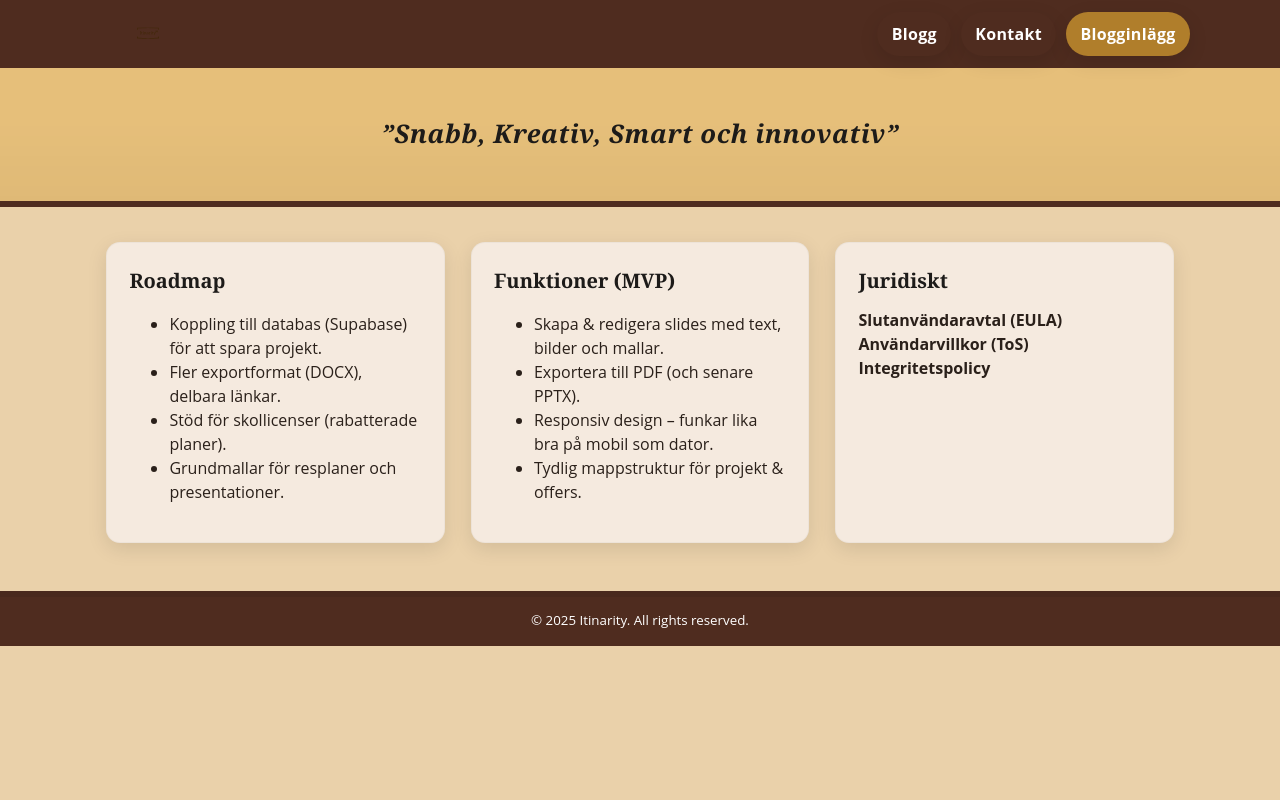
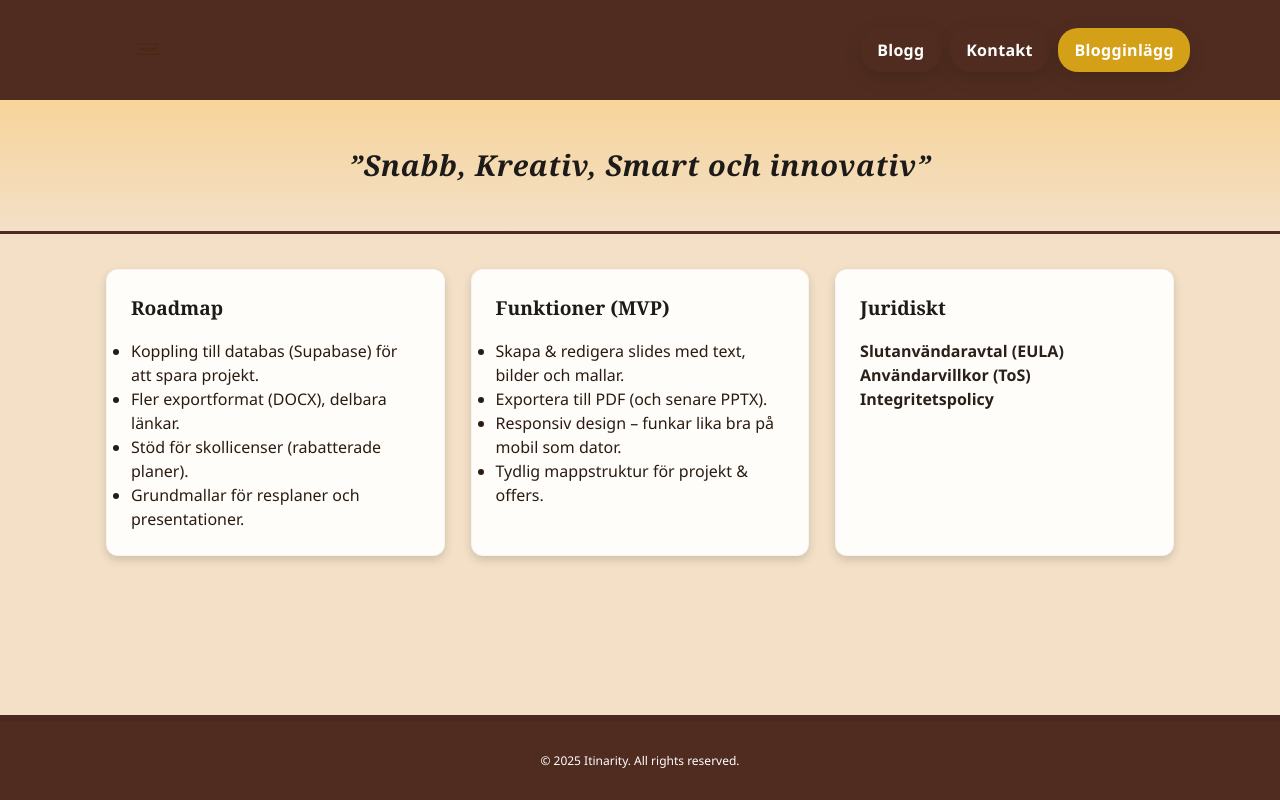
Before and after one commit to RobynT98/itinarity.site, a plain HTML site: page index.html in a window 1280 px wide. Drawn offline with Linux system fonts and the light colour scheme.

Commit message:
Byggde grundlayout med header, hero, knapprad och kort

```diff
--- a/styles.css
+++ b/styles.css
@@ -343,3 +343,257 @@ body{
   .nav-actions{ gap: .45rem }
   .btn{ --padY: .5rem; --padX: .8rem }
 }
+/* ==== RESET ==== */
+* {
+  box-sizing: border-box;
+  margin: 0;
+  padding: 0;
+}
+
+/* ==== LAYOUT ==== */
+body {
+  font-family: "Segoe UI", Roboto, sans-serif;
+  background: #f3e0c7; /* sandfärgad bas */
+  color: #2a1c12;
+  display: flex;
+  flex-direction: column;
+  min-height: 100vh; /* gör så footern trycks ned */
+}
+
+main {
+  flex: 1; /* fyller ut så footern hamnar längst ned */
+  padding: 2rem;
+}
+
+/* ==== HEADER ==== */
+header {
+  background: #4a2c23; /* mörkt trä */
+  padding: 1rem 2rem;
+  display: flex;
+  align-items: center;
+  justify-content: space-between;
+}
+
+header .logo {
+  height: 36px;
+}
+
+/* Navigation */
+nav {
+  display: flex;
+  gap: 1rem;
+}
+
+nav a {
+  text-decoration: none;
+}
+
+.btn {
+  padding: 0.5rem 1rem;
+  border-radius: 20px;
+  font-weight: 600;
+  border: none;
+  cursor: pointer;
+  transition: all 0.2s ease-in-out;
+}
+
+/* Primary (mörk) */
+.btn-primary {
+  background: #2a1c12;
+  color: #fff;
+}
+.btn-primary:hover {
+  background: #3c2920;
+}
+
+/* Accent (guld) */
+.btn-accent {
+  background: #d4a017;
+  color: #fff;
+}
+.btn-accent:hover {
+  background: #e4b726;
+}
+
+/* Secondary (ljus) */
+.btn-secondary {
+  background: #fff3e0;
+  color: #2a1c12;
+  border: 1px solid #d4a017;
+}
+.btn-secondary:hover {
+  background: #ffe4b3;
+}
+
+/* ==== HERO ==== */
+.hero {
+  text-align: center;
+  padding: 3rem 2rem;
+  background: linear-gradient(#f7d49a, #f3e0c7);
+  border-bottom: 3px solid #4a2c23;
+}
+
+.hero h1 {
+  font-size: 1.8rem;
+  font-style: italic;
+  font-weight: 700;
+}
+
+/* ==== CONTENT / CARDS ==== */
+.cards {
+  display: flex;
+  flex-wrap: wrap;
+  gap: 1.5rem;
+  justify-content: center;
+  margin-top: 2rem;
+}
+
+.card {
+  background: #fffdf9;
+  border-radius: 12px;
+  padding: 1.5rem;
+  flex: 1 1 280px;
+  max-width: 360px;
+  box-shadow: 0 4px 10px rgba(0,0,0,0.15);
+}
+
+.card h2 {
+  font-size: 1.2rem;
+  margin-bottom: 1rem;
+}
+
+/* ==== FOOTER ==== */
+footer {
+  background: #4a2c23;
+  color: #f0e6da;
+  text-align: center;
+  padding: 1rem;
+  font-size: 0.9rem;
+}
+/* ==== RESET ==== */
+* {
+  box-sizing: border-box;
+  margin: 0;
+  padding: 0;
+}
+
+/* ==== LAYOUT ==== */
+body {
+  font-family: "Segoe UI", Roboto, sans-serif;
+  background: #f3e0c7; /* sandfärgad bas */
+  color: #2a1c12;
+  display: flex;
+  flex-direction: column;
+  min-height: 100vh; /* gör så footern trycks ned */
+}
+
+main {
+  flex: 1; /* fyller ut så footern hamnar längst ned */
+  padding: 2rem;
+}
+
+/* ==== HEADER ==== */
+header {
+  background: #4a2c23; /* mörkt trä */
+  padding: 1rem 2rem;
+  display: flex;
+  align-items: center;
+  justify-content: space-between;
+}
+
+header .logo {
+  height: 36px;
+}
+
+/* Navigation */
+nav {
+  display: flex;
+  gap: 1rem;
+}
+
+nav a {
+  text-decoration: none;
+}
+
+.btn {
+  padding: 0.5rem 1rem;
+  border-radius: 20px;
+  font-weight: 600;
+  border: none;
+  cursor: pointer;
+  transition: all 0.2s ease-in-out;
+}
+
+/* Primary (mörk) */
+.btn-primary {
+  background: #2a1c12;
+  color: #fff;
+}
+.btn-primary:hover {
+  background: #3c2920;
+}
+
+/* Accent (guld) */
+.btn-accent {
+  background: #d4a017;
+  color: #fff;
+}
+.btn-accent:hover {
+  background: #e4b726;
+}
+
+/* Secondary (ljus) */
+.btn-secondary {
+  background: #fff3e0;
+  color: #2a1c12;
+  border: 1px solid #d4a017;
+}
+.btn-secondary:hover {
+  background: #ffe4b3;
+}
+
+/* ==== HERO ==== */
+.hero {
+  text-align: center;
+  padding: 3rem 2rem;
+  background: linear-gradient(#f7d49a, #f3e0c7);
+  border-bottom: 3px solid #4a2c23;
+}
+
+.hero h1 {
+  font-size: 1.8rem;
+  font-style: italic;
+  font-weight: 700;
+}
+
+/* ==== CONTENT / CARDS ==== */
+.cards {
+  display: flex;
+  flex-wrap: wrap;
+  gap: 1.5rem;
+  justify-content: center;
+  margin-top: 2rem;
+}
+
+.card {
+  background: #fffdf9;
+  border-radius: 12px;
+  padding: 1.5rem;
+  flex: 1 1 280px;
+  max-width: 360px;
+  box-shadow: 0 4px 10px rgba(0,0,0,0.15);
+}
+
+.card h2 {
+  font-size: 1.2rem;
+  margin-bottom: 1rem;
+}
+
+/* ==== FOOTER ==== */
+footer {
+  background: #4a2c23;
+  color: #f0e6da;
+  text-align: center;
+  padding: 1rem;
+  font-size: 0.9rem;
+}
```
